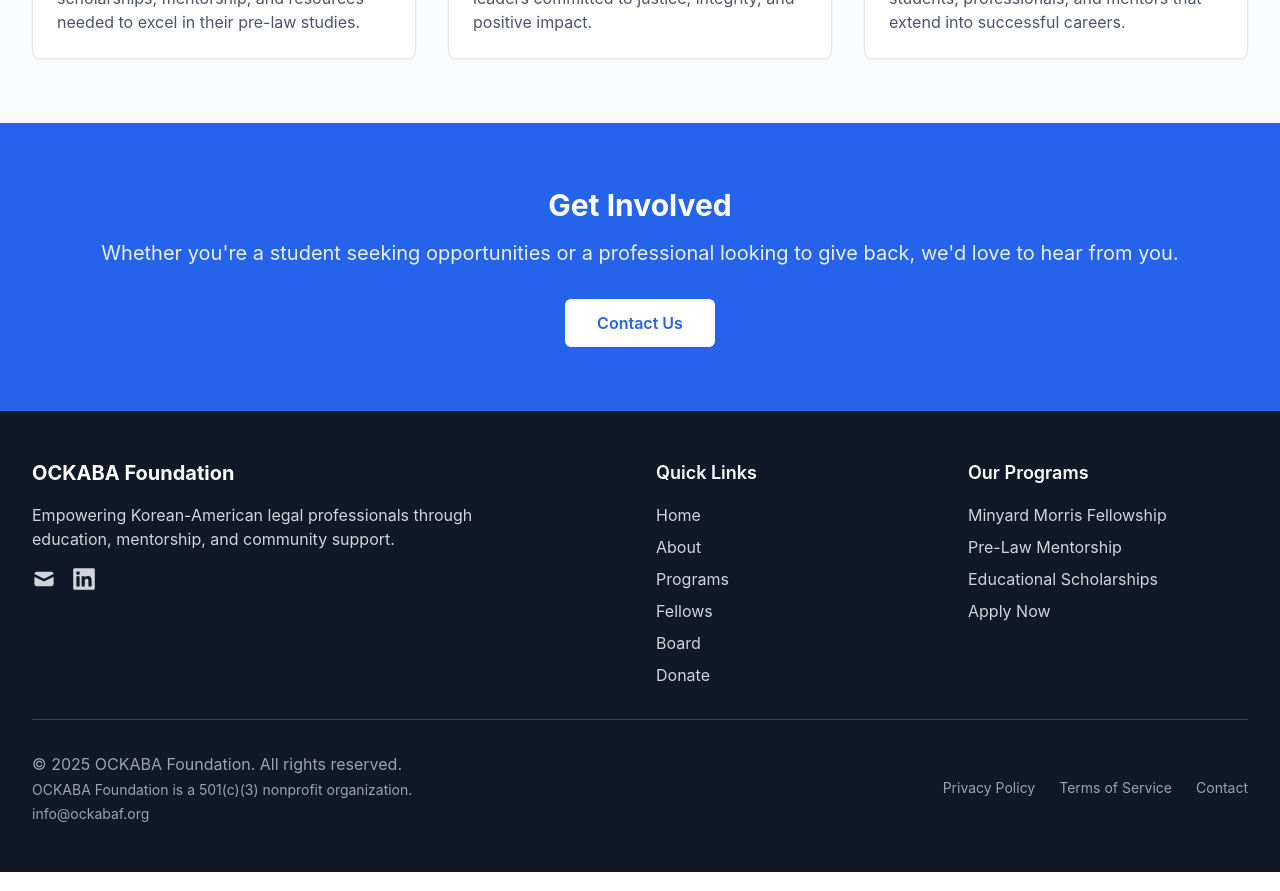
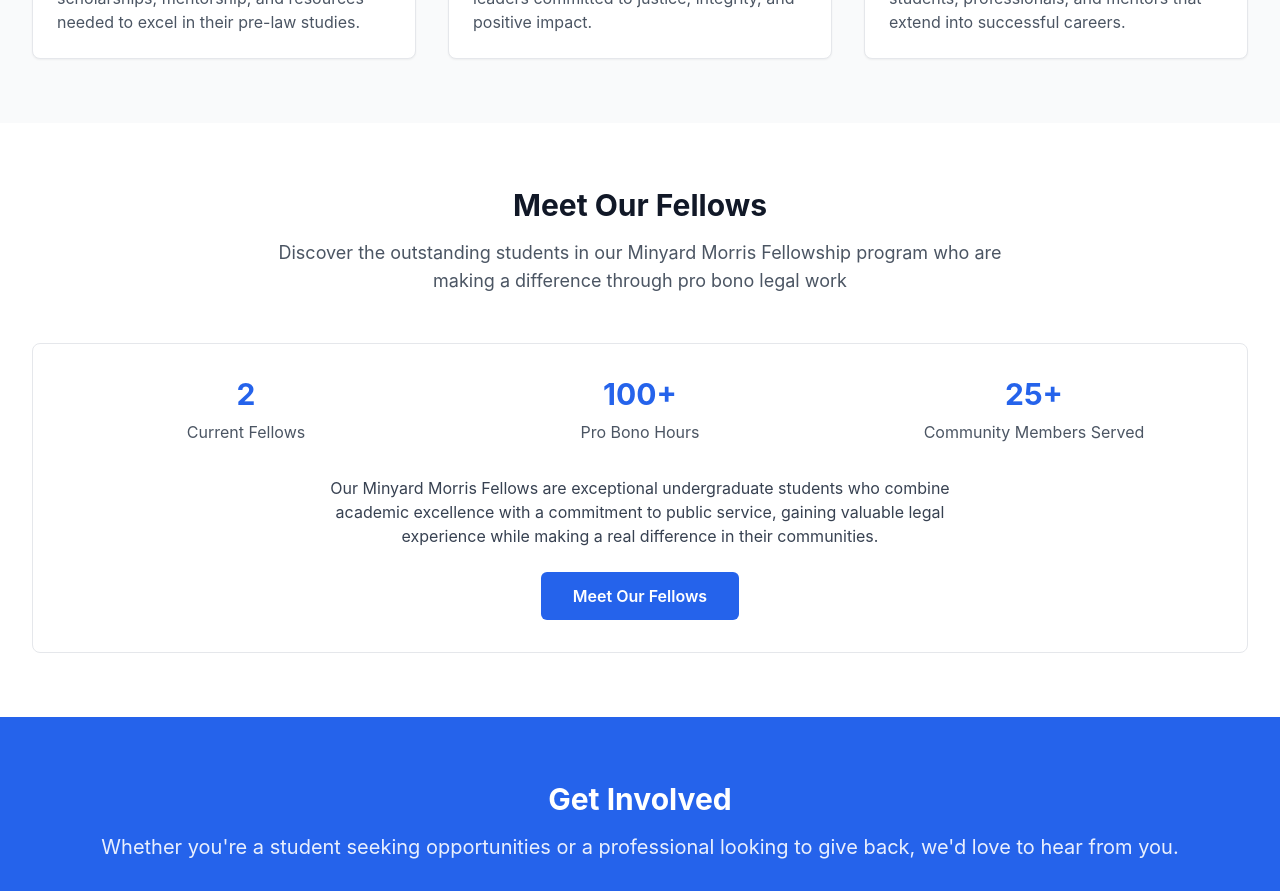
Before and after one commit to quadra2003/ockabaf, a Next.js app: page / in a window 1280 px wide. Shown: the part 840-1731 px from the top of the page. Built offline with nearby package versions, Linux system fonts and the light colour scheme.

Commit message:
Update index.js

```diff
--- a/pages/index.js
+++ b/pages/index.js
@@ -70,6 +70,45 @@ export default function Home() {
         </div>
       </section>
 
+  {/* Fellows Spotlight Section */}
+      <section className="py-16">
+        <div className="max-w-7xl mx-auto px-4 sm:px-6 lg:px-8">
+          <div className="text-center mb-12">
+            <h2 className="text-3xl font-bold text-gray-900 mb-4">Meet Our Fellows</h2>
+            <p className="text-lg text-gray-600 max-w-3xl mx-auto">
+              Discover the outstanding students in our Minyard Morris Fellowship program who are making a difference through pro bono legal work
+            </p>
+          </div>
+
+          <div className="bg-gradient-to-r from-accent-50 to-primary-50 border border-gray-200 rounded-lg p-8 text-center">
+            <div className="grid md:grid-cols-3 gap-8 mb-8">
+              <div>
+                <div className="text-3xl font-bold text-primary-600 mb-2">2</div>
+                <div className="text-gray-600">Current Fellows</div>
+              </div>
+              <div>
+                <div className="text-3xl font-bold text-primary-600 mb-2">100+</div>
+                <div className="text-gray-600">Pro Bono Hours</div>
+              </div>
+              <div>
+                <div className="text-3xl font-bold text-primary-600 mb-2">25+</div>
+                <div className="text-gray-600">Community Members Served</div>
+              </div>
+            </div>
+
+            <p className="text-gray-700 mb-6 max-w-2xl mx-auto">
+              Our Minyard Morris Fellows are exceptional undergraduate students who combine academic excellence with a commitment to public service, gaining valuable legal experience while making a real difference in their communities.
+            </p>
+
+            <Link
+              href="/fellows"
+              className="bg-primary-600 text-white px-8 py-3 rounded-md font-semibold hover:bg-primary-700 transition-colors inline-block"
+            >
+              Meet Our Fellows
+            </Link>
+          </div>
+        </div>
+      </section>
       {/* CTA Section */}
       <section className="bg-primary-600 text-white py-16">
         <div className="max-w-7xl mx-auto px-4 sm:px-6 lg:px-8 text-center">
```
